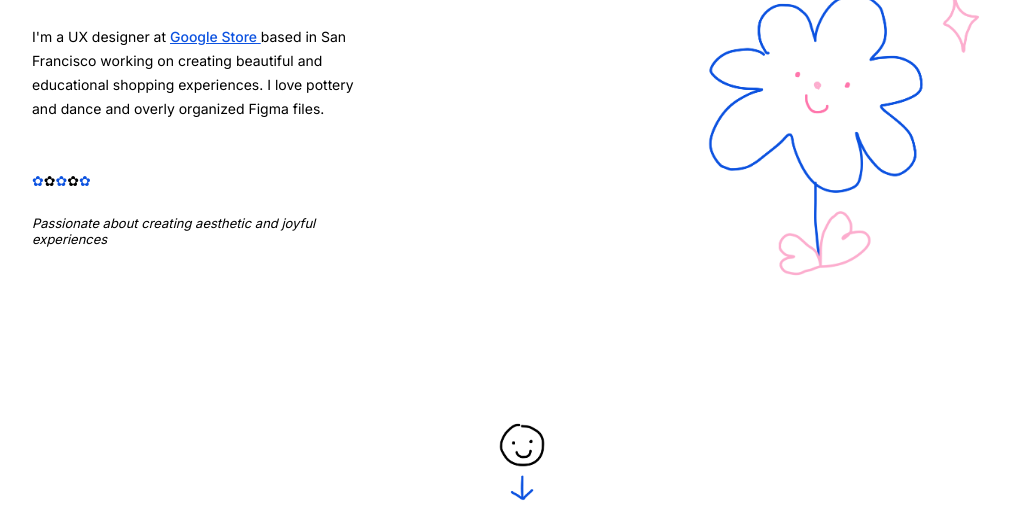
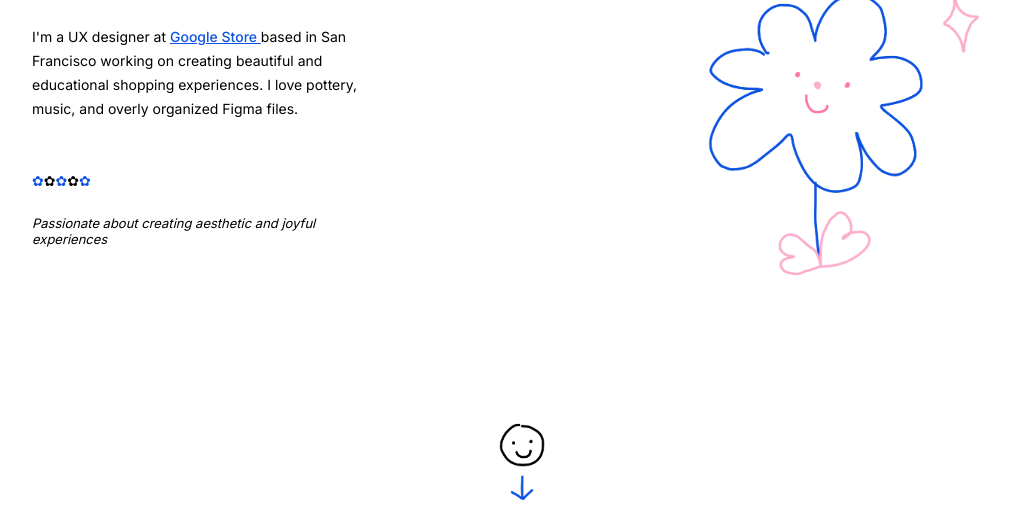
Before and after one commit to lisacao17/portfolio, a plain HTML site: page index.html in a window 1280 px wide. Shown: the part 275-800 px from the top of the page, without its empty margins (118-1145 px from the left). Drawn offline with Linux system fonts and the light colour scheme.

Commit message:
initial commit

```diff
--- a/index.html
+++ b/index.html
@@ -41,7 +41,7 @@
     <section class="main">
       <div class="main-text">
         <h1>hi, i'm <span class="blue-semi-bold">lisa :)</span></h1>
-        <p>I'm a UX designer at <a href="https://store.google.com/?hl=en-US">Google Store</a><a href="https://store.google.com/?hl=en-US"> </a> based in San Francisco working on creating beautiful and educational shopping experiences. I love pottery and dance and overly organized Figma files.</p>
+        <p>I'm a UX designer at <a href="https://store.google.com/?hl=en-US">Google Store</a><a href="https://store.google.com/?hl=en-US"> </a> based in San Francisco working on creating beautiful and educational shopping experiences. I love pottery, music, and overly organized Figma files.</p>
         <br>
         <p><span class="blue-flower">✿</span>✿<span class="blue-flower">✿</span>✿<span class="blue-flower">✿</span></p>
         <h5>Passionate about creating aesthetic and joyful experiences</h5>
```
